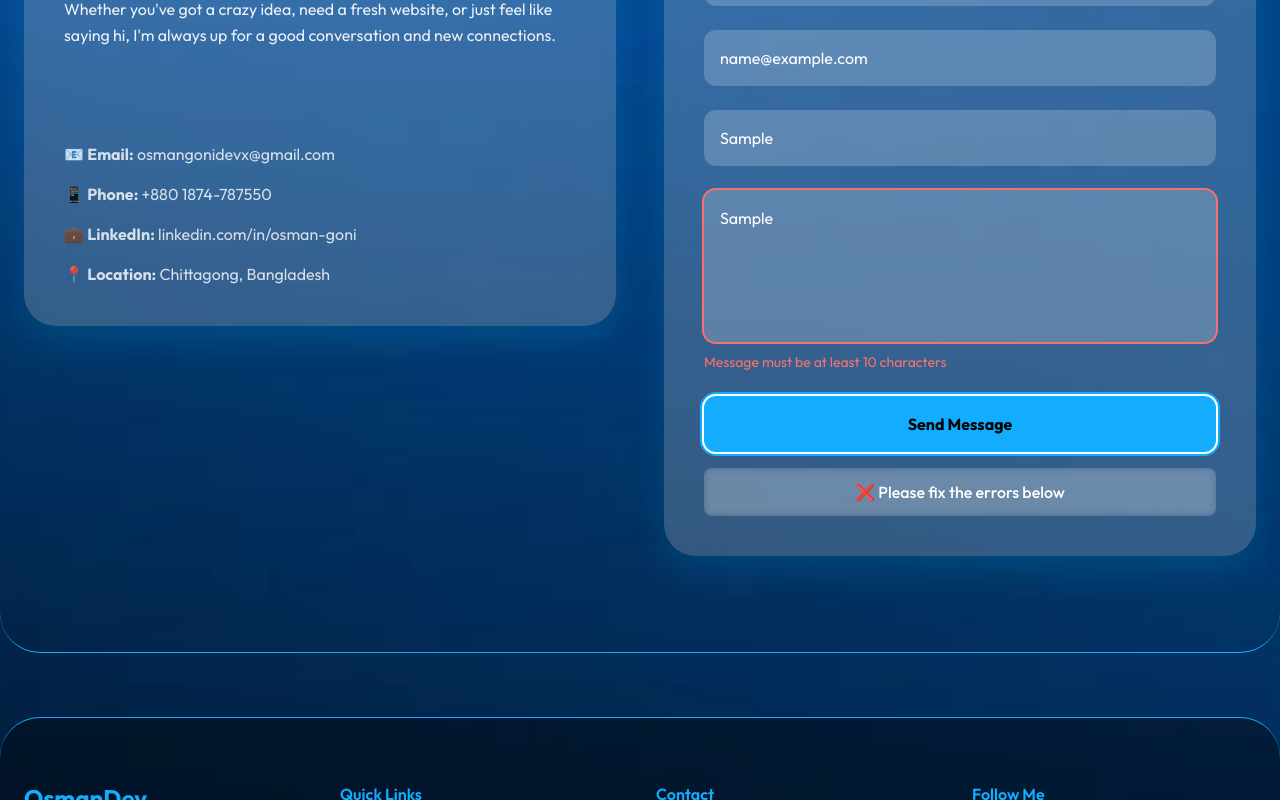
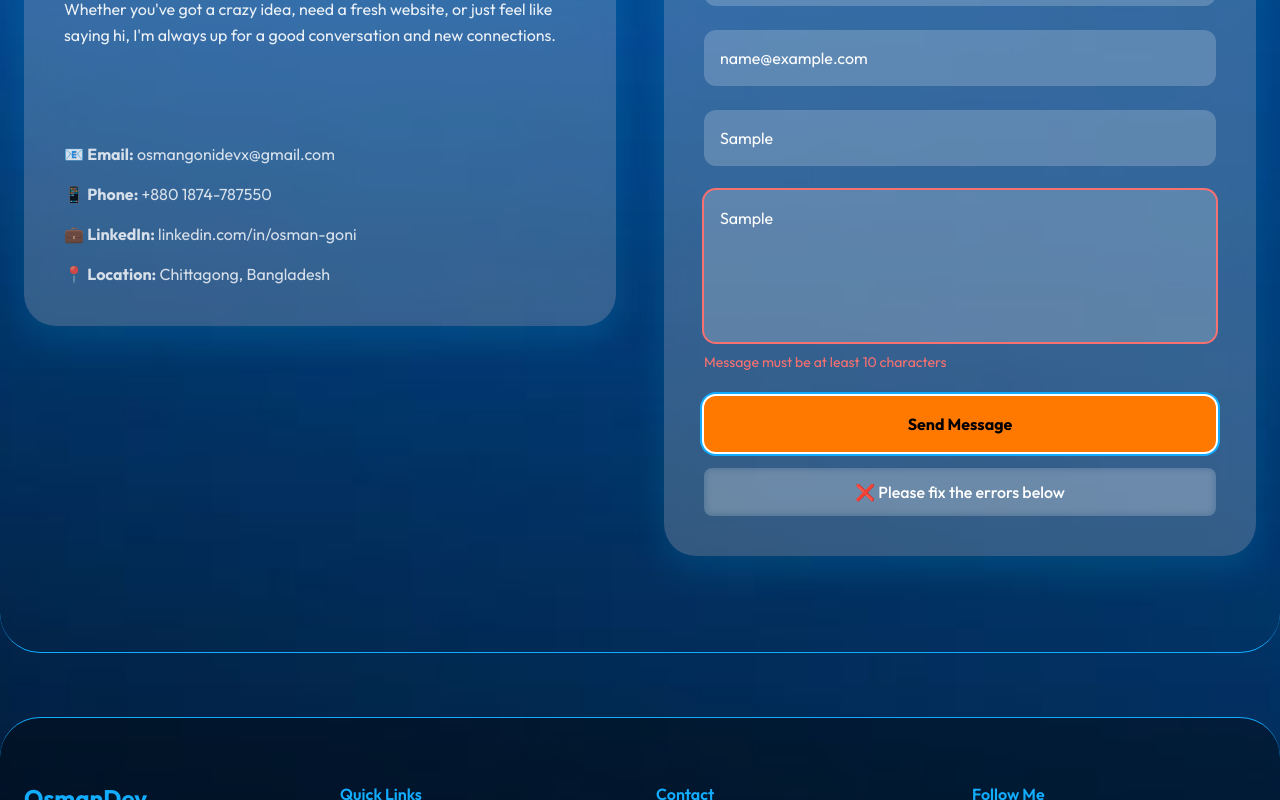
Before and after one commit to AhmedOsman-1/my-website-portfolio, a Next.js app: page / in a window 1280 px wide. Both pictures are taken after typing "Sample", "name@example.com", "Sample", "Sample" into the empty fields and a click on the button "Send Message". Shown: the part 4637-5437 px from the top of the page. Built offline with nearby package versions, Linux system fonts and the light colour scheme.

Commit message:
text left aligned

```diff
--- a/components/About.jsx
+++ b/components/About.jsx
@@ -159,7 +159,7 @@ const About = () => {
           className="border border-gray-200 rounded-3xl p-6 flex flex-col items-center text-center  shadow-lg transition-transform duration-500 hover:scale-105 w-full sm:w-[350px] lg:w-[400px] mx-auto"
         >
           <Image
-            src="/pic54.png"
+            src="/profile.png"
             width={500}
             height={500}
             alt="King of Front End"
--- a/components/Contact.jsx
+++ b/components/Contact.jsx
@@ -324,7 +324,7 @@ export default function Contact() {
             <button
               type="submit"
               disabled={loading || !canSubmit()}
-              className="w-full py-4 bg-[#13adff] text-black font-bold rounded-xl
+              className="w-full py-4 bg-[#FF7800] text-black font-bold rounded-xl
               hover:bg-[#09c6ff] transition-all duration-200 disabled:opacity-50 disabled:cursor-not-allowed
               focus:outline-none focus:ring-2 focus:ring-[#13adff] focus:ring-offset-2 relative"
               aria-label={loading ? "Sending message, please wait" : "Send message"}
--- a/components/Header.jsx
+++ b/components/Header.jsx
@@ -58,9 +58,9 @@ export default function Header() {
           </div>
 
           {/* Right quote with stars */}
-          <div className="fade-right text-right max-w-xs">
+          <div className="fade-right text-right max-w-xs absolute right-[80px]">
             <div className="flex justify-end text-yellow-400 text-2xl">★★★★</div>
-            <p className="text-lg italic font-light font-Bebas mt-2">
+            <p className="text-lg italic font-light font-Bebas mt-2 ">
               &quot;A landing page isn&apos;t about showing everything you do. It&apos;s about showing just enough to make someone act.&quot;
             </p>
             <p className="text-sm font-medium mt-1">- Osman Goni, Front-End Expert</p>
```
Also changed, not shown: public/bg-card-2.jpg (added), public/profile.png (added).
